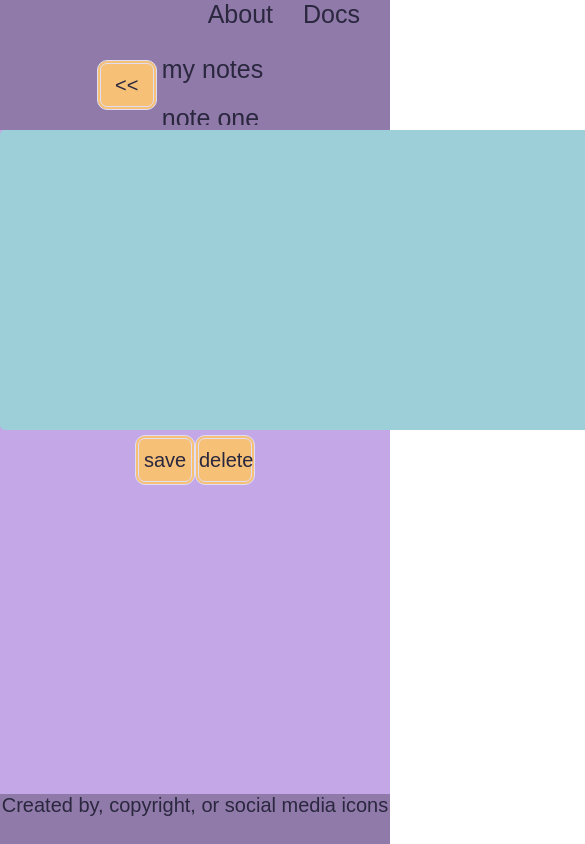
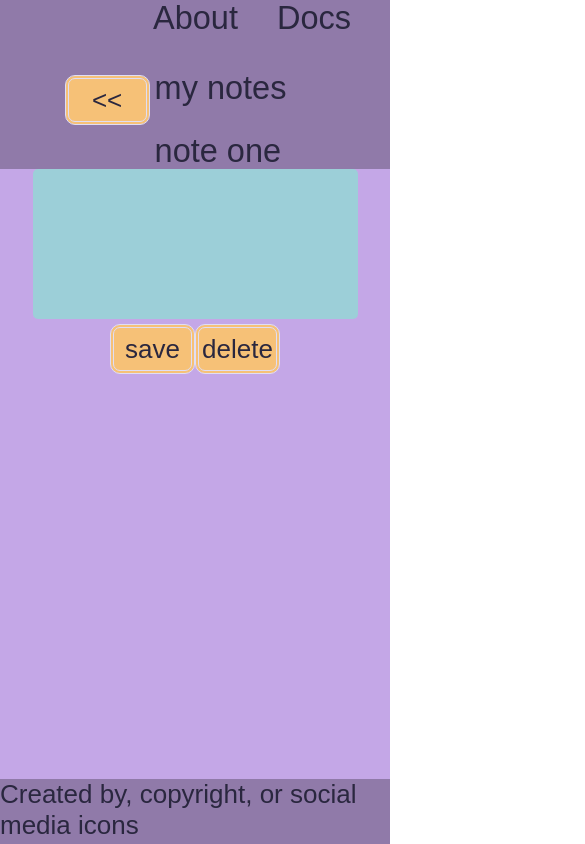
Before and after one commit to vince0411/1620-assignment-2, a plain HTML site: page index.html in a window 390 px wide. Shown: the top 844 px of the page, 585 px wide, since content can reach past the window. Drawn offline with Linux system fonts and the light colour scheme; a web font is replaced by a local one.

Commit message:
Added media queries for both mobile devices and desktop to make note-ly app more user friendly

```diff
--- a/CSS/style.css
+++ b/CSS/style.css
@@ -133,8 +133,17 @@ font-size: 2rem;
 }
 
 
-/* media query for mobile devices */
-@media screen and (max-width: 600px) {
+
+/* media query for desktop */
+@media screen and (max-width: 1200px) {
+*  {
+font-size: 13px;
+}
+
+button   {
+height: 50px;
+width: 85px;
+}
 
 .container {
 display: grid;
@@ -159,7 +168,66 @@ margin-left: 5px;
 max-width: 100vw;
 }
 
-.slide  {
+.textinput   {
+height: 300px;
+width: 500px;
+background-color: #9ccfd8;
+border-radius: 5px;
+caret-color: #ea9a97;
+font-size: 2rem;
+}
+
+.main   {
+display: flex;
 justify-content: center;
 }
 }
+
+/* media query for mobile devices */
+@media screen and (max-width: 600px) {
+*  {
+font-size: 13px;
+}
+
+button   {
+height: 50px;
+width: 85px;
+}
+
+.container {
+display: grid;
+grid-template-rows: 5rem 8rem 1fr 5rem;
+grid-template-areas:
+      'h h'
+      's s'
+      'm m'
+      'f f';
+}
+
+.sidebar  {
+display: flex;
+justify-content: center;
+}
+
+.sidebar ul  {
+margin-left: 5px;
+}
+
+.textarea  {
+max-width: 100vw;
+}
+
+.textinput   {
+height: 150px;
+width: 325px;
+background-color: #9ccfd8;
+border-radius: 5px;
+caret-color: #ea9a97;
+font-size: 2rem;
+}
+
+.main   {
+display: flex;
+justify-content: center;
+}
+}
```
